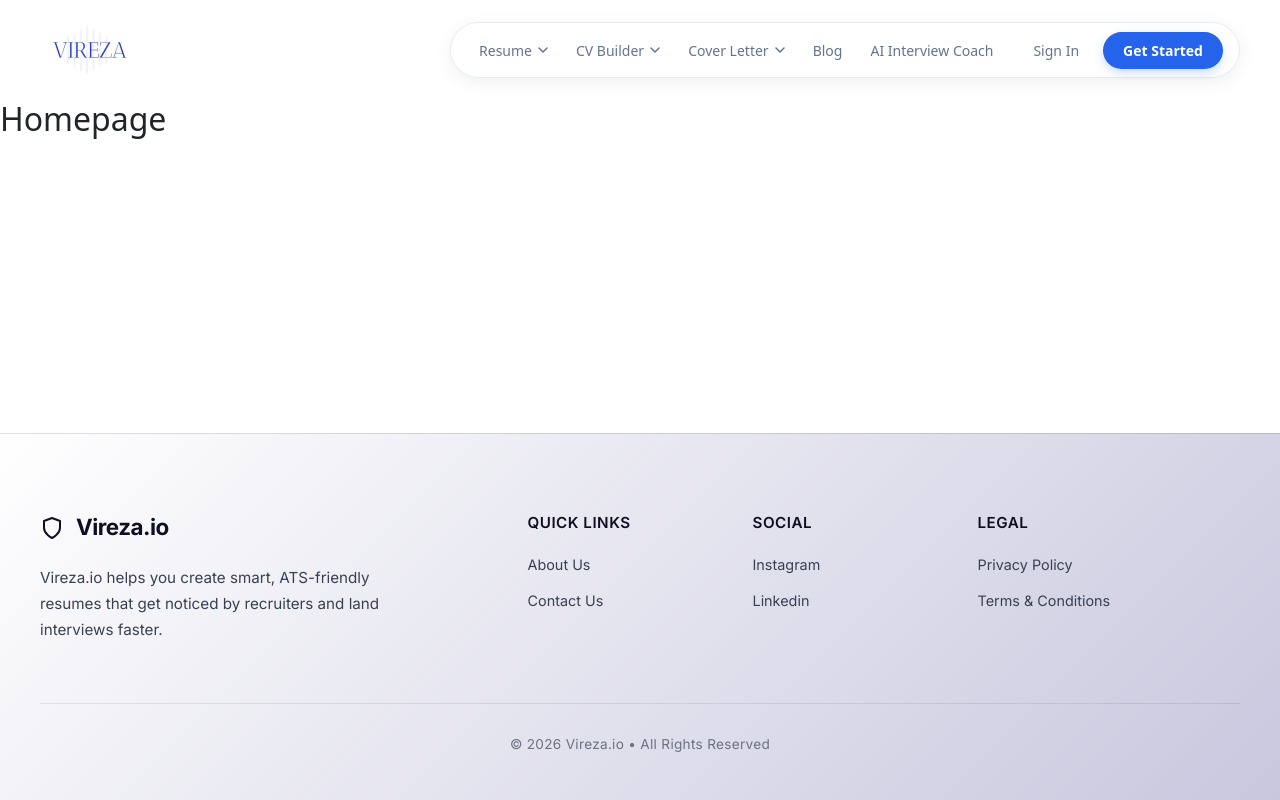
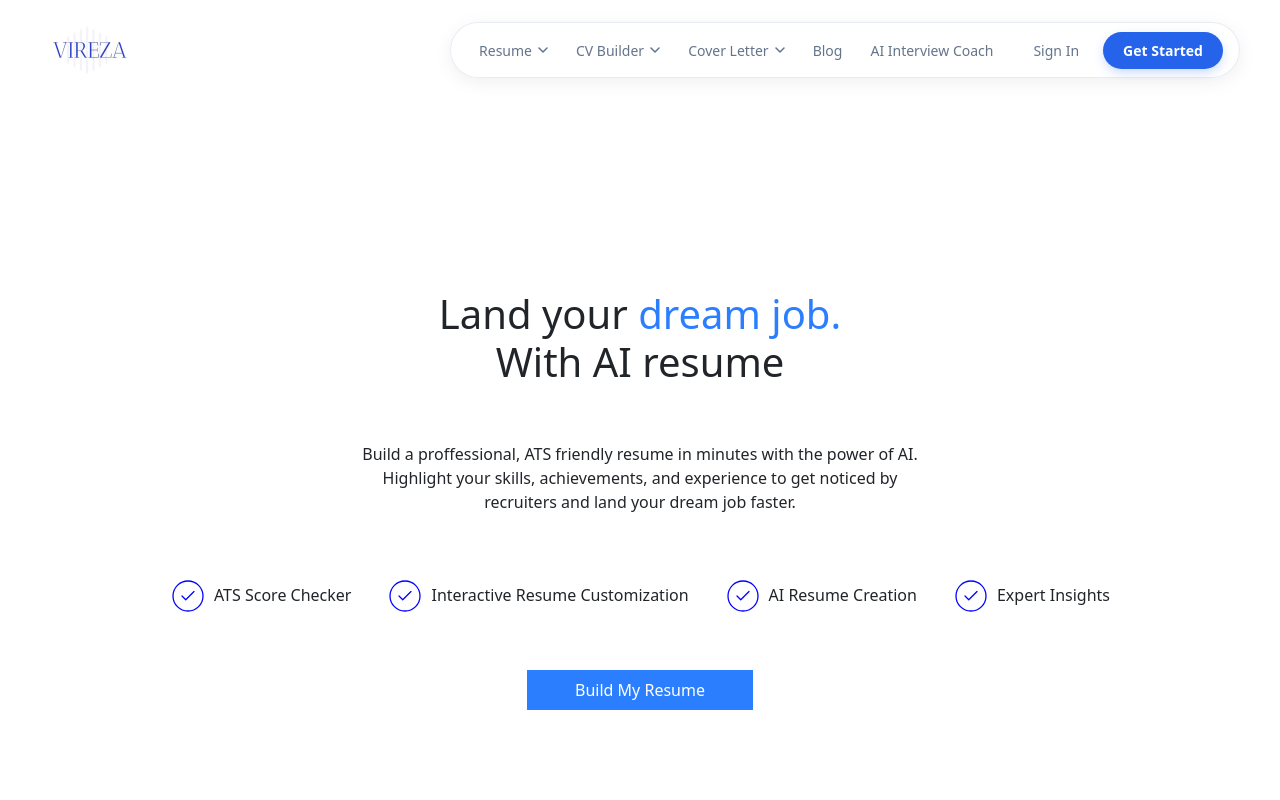
Before and after one commit to ojhaprabhanshu-ui/Minors, a React (Vite) app in the folder frontend/: page / in a window 1280 px wide. Built offline with nearby package versions, Linux system fonts and the light colour scheme.

Commit message:
applied page_1

```diff
--- a/frontend/src/landing_page/home/Homepage.jsx
+++ b/frontend/src/landing_page/home/Homepage.jsx
@@ -1,9 +1,12 @@
 import React from 'react';
+import Page_1 from "./home_page_content/page_1.jsx"
+
 
 export default function Homepage(){
     return(
-        <>
-        <h2>Homepage</h2>
-        </>
+      <div className=' w-screen h-max '>
+        <Page_1/>
+
+      </div>
     )
 };
--- a/frontend/src/landing_page/home/home_page_content/page_1.jsx
+++ b/frontend/src/landing_page/home/home_page_content/page_1.jsx
@@ -3,7 +3,7 @@ import { CircleCheck } from "lucide-react";
 
 const Page_1 = () => {
   return (
-    <div className="h-screen w-screen flex flex-col items-center justify-center gap-5">
+    <div className="h-screen w-full flex flex-col items-center justify-center gap-5">
       <h1 className="text-6xl font-bold text-center">
         Land your <span className="text-blue-500"> dream job. </span>
         <br /> With AI resume
@@ -16,24 +16,25 @@ const Page_1 = () => {
         <br /> recruiters and land your dream job faster.
       </p>
       <div className="flex items-center justify-center gap-9">
-        <h1 className="font-medium flex items-center justify-center gap-2">
+        <h6 className="font-medium flex items-center justify-center gap-2">
           <CircleCheck size={36} strokeWidth={0.85} color="blue" /> ATS Score
           Checker
-        </h1>
-        <h1 className="font-medium flex items-center justify-center gap-2">
+        </h6>
+        <h6 className="font-medium flex items-center justify-center gap-2">
           <CircleCheck size={36} strokeWidth={0.85} color="blue" />
           Interactive Resume Customization
-        </h1>
-        <h1 className="font-medium flex items-center justify-center gap-2">
+        </h6>
+        <h6 className="font-medium flex items-center justify-center gap-2">
           <CircleCheck size={36} strokeWidth={0.85} color="blue" />
           AI Resume Creation
-        </h1>
-        <h1 className="font-medium flex items-center justify-center gap-2">
+        </h6>
+        <h6 className="font-medium flex items-center justify-center gap-2">
           <CircleCheck size={36} strokeWidth={0.85} color="blue" />
           Expert Insights
-        </h1>
+        </h6>
       </div>
-      <button className="bg-blue-500 px-7 py-3 rounded-full text-white hover:cursor-pointer hover:bg-black active:scale-95">
+      <button className="bg-blue-500 rounded-full px-5 py-2 hover:cursor-pointer text-white active:scale-95 transition-all duration-200 ease-in-out hover:-translate-y-0.5 hover:shadow-lg active:translate-y-0 active:shadow-md"
+      >
         Build My Resume
       </button>
     </div>
```
Also changed, not shown: frontend/src/landing_page/home/home_page_content/page_2.jsx (added).
